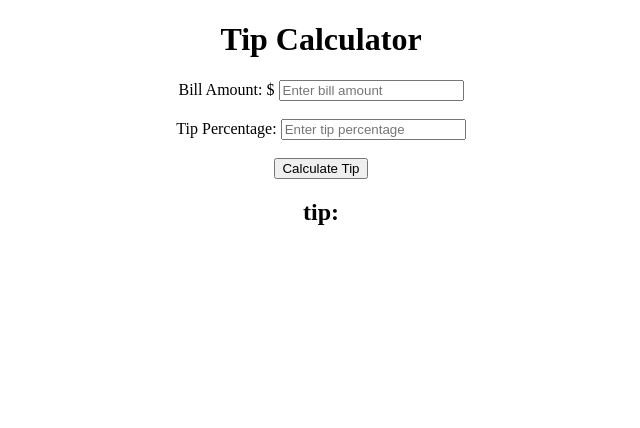
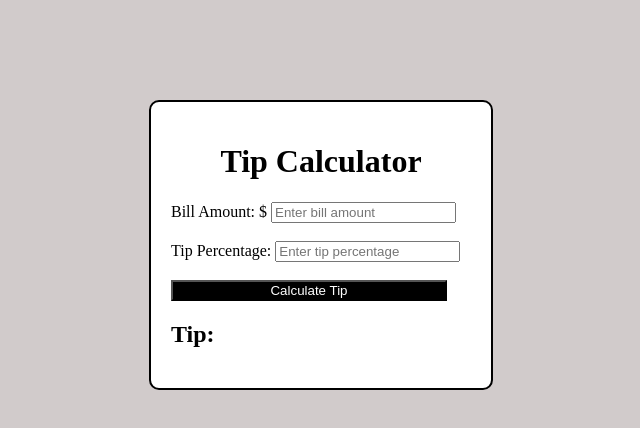
Before and after one commit to Saivivek-velpula/html-css-js-projects, a plain HTML site: page Tip calculator/index.html in a window 1280 px wide. Shown: the whole page, without its empty margins (319-959 px from the left). Drawn offline with Linux system fonts and the light colour scheme.

Commit message:
tip calculator

```diff
--- a/Tip calculator/index.html
+++ b/Tip calculator/index.html
@@ -14,7 +14,7 @@
         <label for="tipPercentage">Tip Percentage: </label>
         <input type="number" id="tipPercentage" placeholder="Enter tip percentage" step="0.01"><br><br>
         <button id="calculateTip">Calculate Tip</button>
-        <h2 id="tipResult">tip:</h2>
+        <h2 id="tipResult">Tip:</h2>
     </div>
 </body>
 <script src="script.js"></script>
--- a/Tip calculator/style.css
+++ b/Tip calculator/style.css
@@ -1,3 +1,19 @@
+body{
+    background-color: rgb(209, 203, 203);
+}
+#calculateTip{
+    background-color: black;
+    color: white;
+    width: 92%;
+}
 .container{
+    border : 2px solid black;
+    background-color: white;
+    margin: 100px auto;
+    padding: 20px;
+    max-width: 300px;
+    border-radius: 10px;
+}
+h1{
     text-align: center;
 }
```
